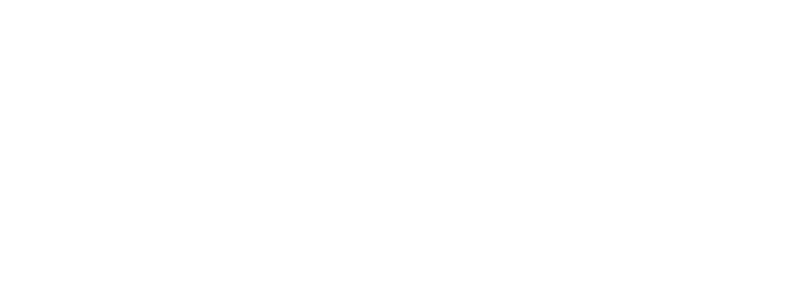
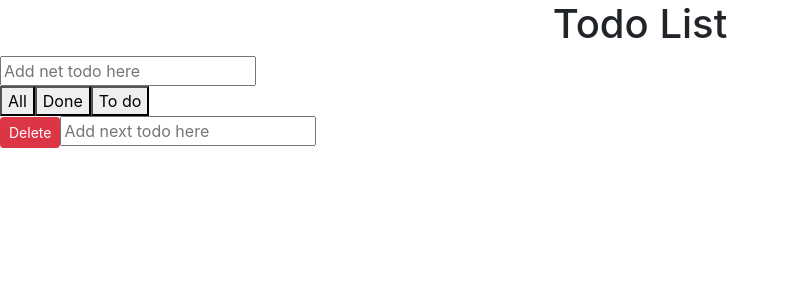
Before and after one commit to CK1962/ToDoApp, an Angular app in the folder Todos/: page / in a window 1280 px wide. Shown: the top 300 px of the page, without its empty margins (0-790 px from the left). Built offline with nearby package versions, Linux system fonts and the light colour scheme.

Commit message:
corrected input tag

```diff
--- a/Todos/src/app/todo/todo.component.html
+++ b/Todos/src/app/todo/todo.component.html
@@ -1,5 +1,6 @@
 <h1 align="center">Todo List</h1>
-<input type="text" class="todo-input" placeholder="Add net todo here" [(ngModel)]="todoTitle"
+<input type="text" class="todo-input" placeholder="Add net todo here" [(ngModel)]="todoTitle" />
+
 <div class ="btn-row">
         <button type="btn btn-primary btn-sm" [routerLink]= "[' ']">All</button>
         <button type="btn btn-primary btn-sm" [routerLink]= "[' ', 'done']">Done</button>
@@ -9,6 +10,7 @@
   <li class="list-group-item" *ngFor="let todo of filteredArray"[class.done]="todo.isDone">
       <div class="view">
         <label>{{this.todo.title}}</label>
+
         <div class="float-right">
             <confirmation-modal [todo] = 'todo'></confirmation-modal>
         </div>
```
